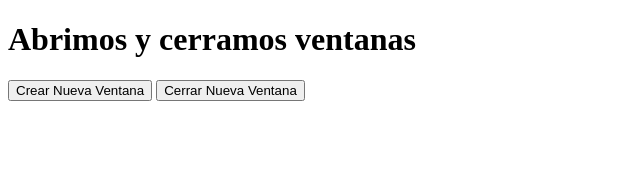
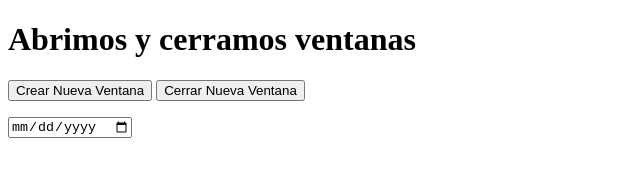
Before and after one commit to xabertum/DWEC03_Tarea01, a plain HTML site: page public_html/index.html in a window 1280 px wide. Shown: the whole page, without its empty margins (0-640 px from the left). Drawn offline with Linux system fonts and the light colour scheme.

Commit message:
minor changes

```diff
--- a/public_html/index.html
+++ b/public_html/index.html
@@ -16,5 +16,7 @@ and open the template in the editor.
         <form>
             <p> <input  type="button"  id="crear-ventana"  value="Crear Nueva Ventana">
                 <input  type="button"  id="cerrar-ventana"  value="Cerrar Nueva Ventana"> </p>
+
+            <p><input type="date"></p>
         </form>
 </html>
```
